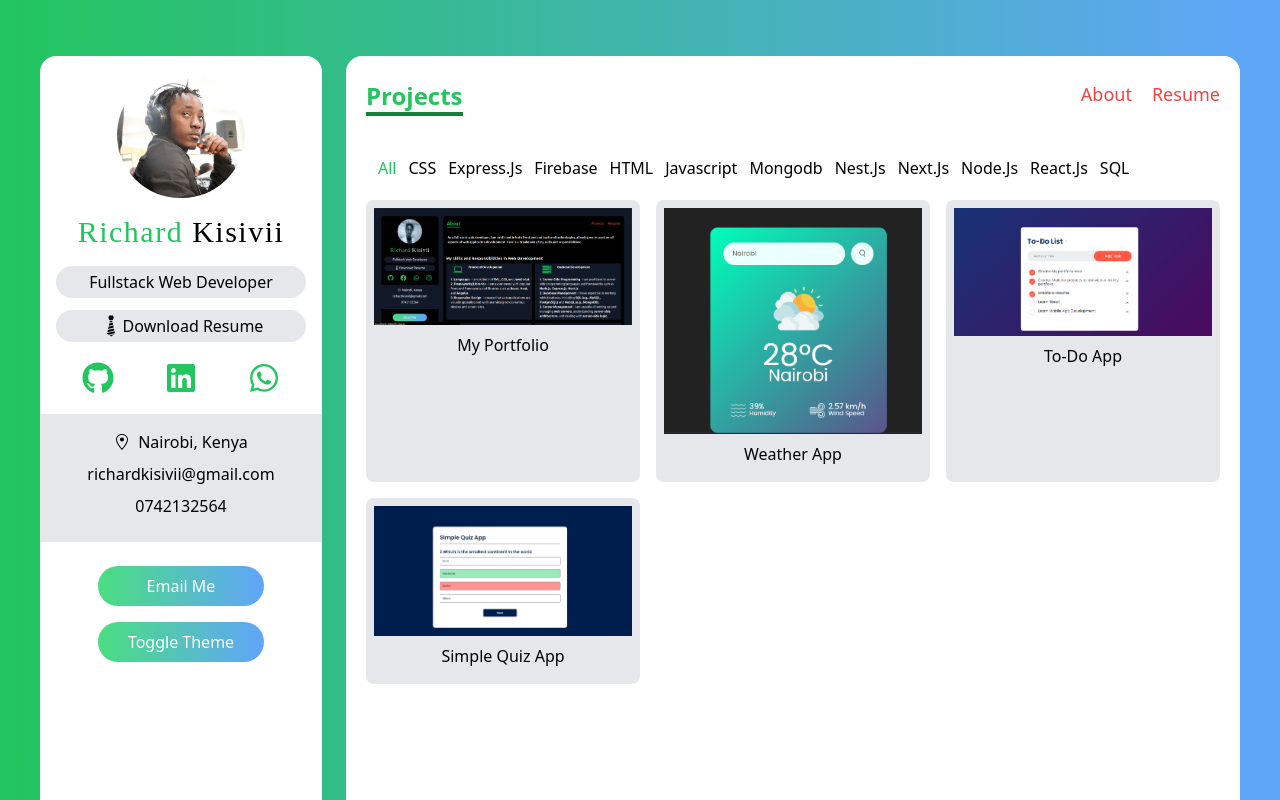
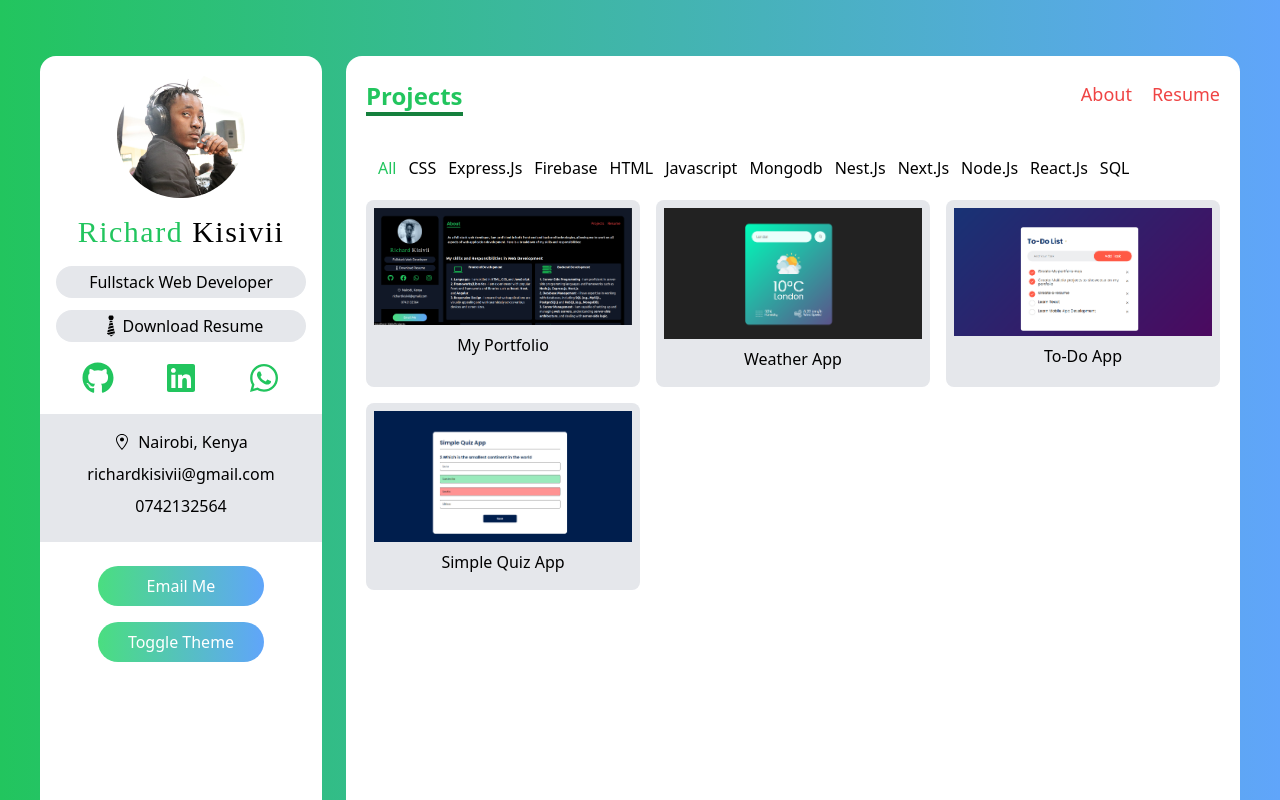
Before and after one commit to Curslo/my-site, a Next.js app: page /Projects in a window 1280 px wide. Shown: the top 800 px of the page. Built offline with nearby package versions, Linux system fonts and the light colour scheme.

Commit message:
Update Weather App

```diff
--- a/data/Projects.ts
+++ b/data/Projects.ts
@@ -17,7 +17,7 @@ export const projects: IProjects[] = [
     id: 2,
     name: "Weather App",
     category: ["Javascript", "CSS", "HTML"],
-    imagePath: "/assets/wapp2.png",
+    imagePath: "/assets/weather app.png",
     technology: ["Javascript", "CSS", "HTML"],
     description:
       "This is a Weather web App that tell you the weather conditions on a specific city.",
```
Also changed, not shown: public/assets/wapp2.png (deleted), public/assets/weather app.png (added).
